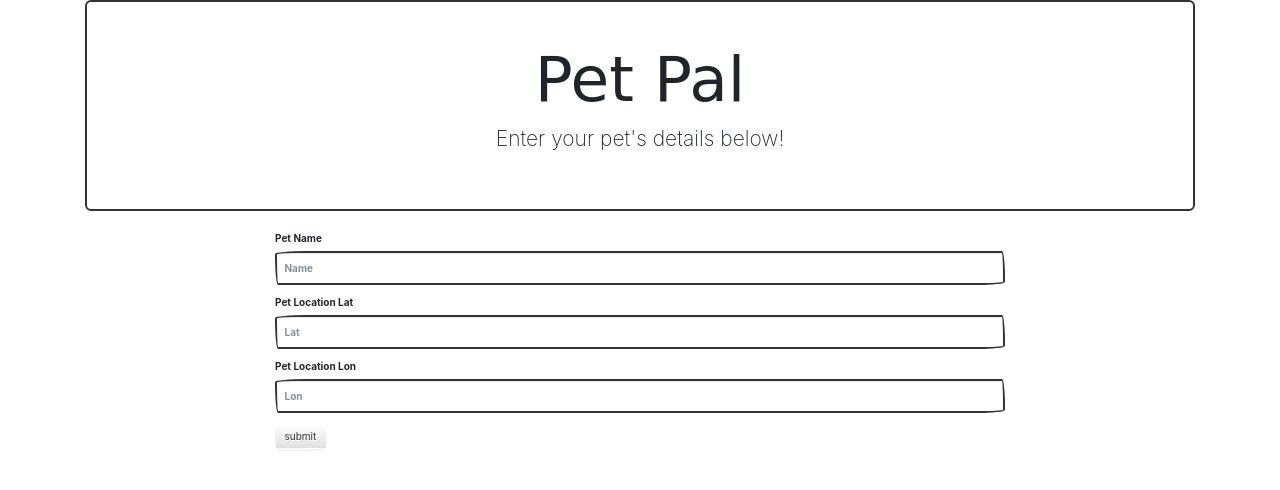
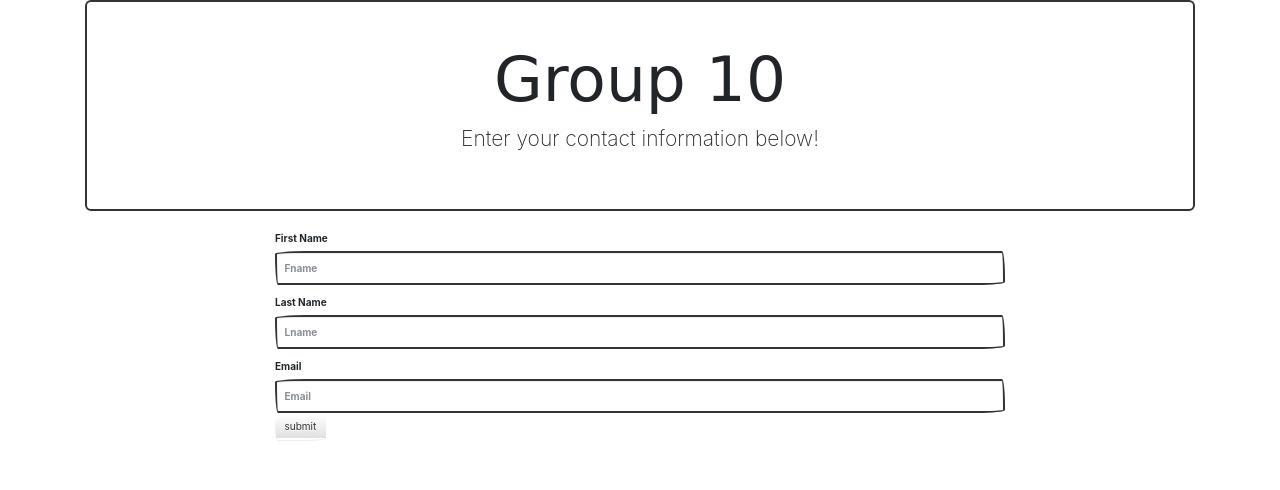
Before and after one commit to remilekunajisebutu/Pet_Pals, a Flask app: page /send in a window 1280 px wide. Shown: the top 490 px of the page. Run offline with Flask 2, Linux system fonts and the light colour scheme; parts of the project's set-up code (start-up, migrations or seed data) failed here and were passed over; some libraries are stand-ins or nearby versions; some web fonts are replaced.

Commit message:
adding updates

```diff
--- a/pet_pals/app.py
+++ b/pet_pals/app.py
@@ -17,7 +17,9 @@ app = Flask(__name__)
 #################################################
 
 from flask_sqlalchemy import SQLAlchemy
-app.config['SQLALCHEMY_DATABASE_URI'] = os.environ.get('DATABASE_URL', '') or "sqlite:///db.sqlite"
+#app.config['SQLALCHEMY_DATABASE_URI'] = os.environ.get('DATABASE_URL', '') or "sqlite:///db.sqlite"
+
+app.config['SQLALCHEMY_DATABASE_URI'] = os.environ.get('DATABASE_URL').replace("://", "ql://", 1) or 'sqlite:///myDB.db'
 
 # Remove tracking modifications
 app.config['SQLALCHEMY_TRACK_MODIFICATIONS'] = False
--- a/pet_pals/templates/form.html
+++ b/pet_pals/templates/form.html
@@ -5,7 +5,7 @@
     <meta charset="UTF-8">
     <meta name="viewport" content="width=device-width, user-scalable=no, initial-scale=1.0, maximum-scale=1.0, minimum-scale=1.0">
     <meta http-equiv="X-UA-Compatible" content="ie=edge">
-    <title>Pet Form</title>
+    <title>Contact Form</title>
 
     <script src="http://code.jquery.com/jquery-3.3.1.min.js" integrity="sha256-FgpCb/KJQlLNfOu91ta32o/NMZxltwRo8QtmkMRdAu8="
         crossorigin="anonymous"></script>
@@ -25,23 +25,23 @@
     <body>
         <div class="container">
             <div class="jumbotron" style="text-align: center">
-                <h1>Pet Pal</h1>
-                <p>Enter your pet's details below!</p>
+                <h1>Group 10</h1>
+                <p>Enter your contact information below!</p>
             </div>
             <div class="row">
                 <div class="col-md-offset-2 col-md-8">
                     <form method="POST" action="/send" role="form", name="petform">
                         <div class="form-group">
-                            <label for="inputName">Pet Name</label>
-                            <input type="text" class="form-control" id="inputName" name="petName" placeholder="Name">
+                            <label for="inputName">First Name</label>
+                            <input type="text" class="form-control" id="inputFname" name="Fname" placeholder="Fname">
                         </div>
                         <div class="form-group">
-                            <label for="inputLat">Pet Location Lat</label>
-                            <input type="text" class="form-control" id="inputLat" name="petLat" placeholder="Lat">
+                            <label for="inputLat">Last Name</label>
+                            <input type="text" class="form-control" id="inputLname" name="Lname" placeholder="Lname">
                         </div>
-                        <div class="form-group">
-                            <label for="inputLon">Pet Location Lon</label>
-                            <input type="text" class="form-control" id="inputLon" name="petLon" placeholder="Lon">
+                        <div class="Ad">
+                            <label for="inputLon">Email</label>
+                            <input type="text" class="form-control" id="inputEmail" name="Email" placeholder="Email">
                         </div>
                         <input type="submit" value="submit" class="btn btn-default">
                     </form>
```
Also changed, not shown: pet_pals/templates/index.html (+6 -5 lines).
